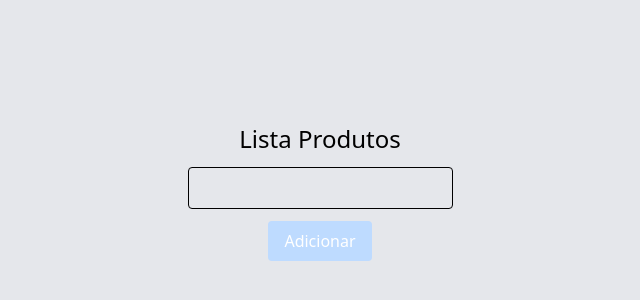
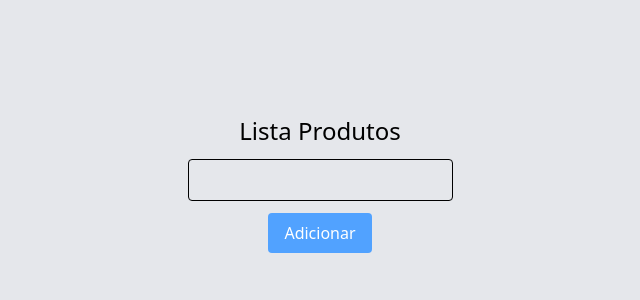
Before and after one commit to profLeonid/04-produtos-Alveszx1, a plain HTML site: page index.html in a window 1280 px wide. Shown: the part 208-508 px from the top of the page, without its empty margins (320-960 px from the left). Drawn offline with nearby package versions, Linux system fonts and the light colour scheme.

Commit message:
Exercicio finalizado

```diff
--- a/index.html
+++ b/index.html
@@ -4,12 +4,22 @@
     <meta charset="UTF-8">
     <meta name="viewport" content="width=device-width, initial-scale=1.0">
     <script src="https://cdn.jsdelivr.net/npm/@tailwindcss/browser@4"></script>
+    <script src="main.js" defer></script>
     <title>Produtos</title>
 </head>
 <body class="bg-gray-200 flex justify-center flex-col items-center h-screen">
     <h1 class="text-2xl">Lista Produtos</h1>
-    <input type="text" class="border px-4 py-2 rounded m-3">
-    <button class="bg-blue-200 text-white px-4 py-2 rounded">Adicionar</button>
-    <div></div>
+    <input
+        type="text"
+        class="border px-4 py-2 rounded m-3"
+        id="produto"
+    >
+    <button
+        class="bg-blue-400 text-white px-4 py-2 rounded  active:bg-blue-200 transition duration-50"
+        onclick="adicionarProduto()">
+            Adicionar</button>
+    <div id="lista" class="flex flex-col px-8 py-2 gap-2">
+
+    </div>
 </body>
 </html>
--- /dev/null
+++ b/main.js
@@ -0,0 +1,13 @@
+function adicionarProduto(){
+
+    const produto = document.getElementById('produto')
+    console.log(produto.value)
+    const lista = document.getElementById('lista')
+    const span = document.createElement('span')
+
+    span.textContent = produto.value
+
+    lista.appendChild(span)
+    span.className = "bg-blue-300 px-8 py-2 rounded"
+
+}
```
